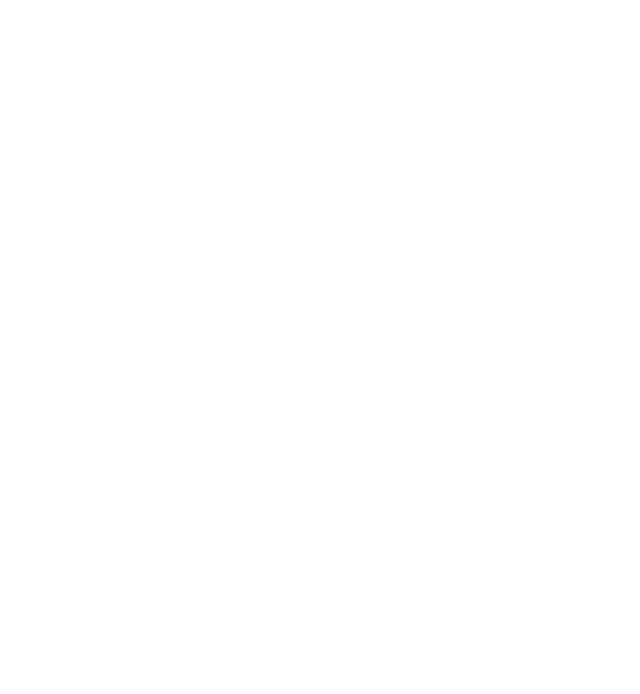
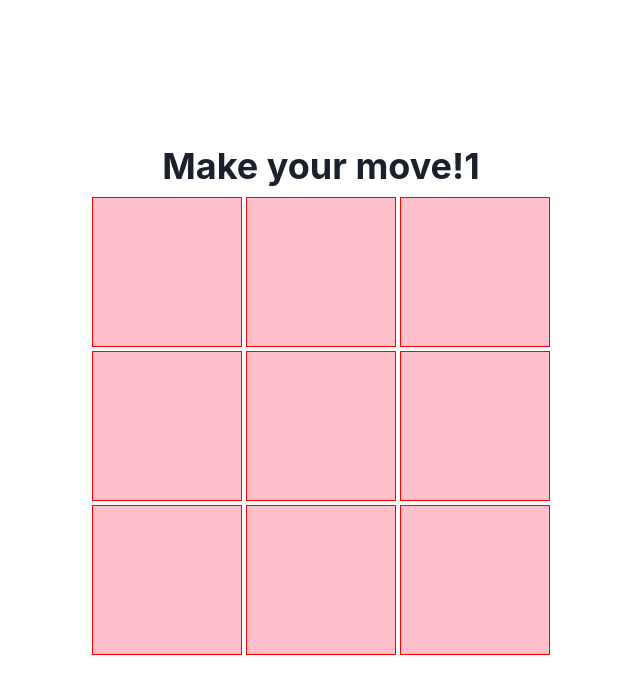
Before and after one commit to devnm21/tic-tac-toe, a React (Create React App) app in the folder frontend/: page /game/1 in a window 1280 px wide. Before the commit this address had no page. Shown: the top 694 px of the page, without its empty margins (319-959 px from the left). Built offline with nearby package versions, Linux system fonts and the light colour scheme.

Commit message:
Render 9x9 Gameblocks (GameBoard) with state and onClick behaviour

```diff
--- /dev/null
+++ b/frontend/src/components/GameBoard/index.tsx
@@ -0,0 +1,48 @@
+import React, {ReactElement, useEffect, useState} from 'react';
+import Block from 'components/GameBoard/Block';
+import {Grid, GridItem } from '@chakra-ui/react';
+import {getInitialGameBoardState} from '../../utils';
+
+
+
+const GameBoard : React.FC = (): ReactElement => {
+
+	const [blocks, setBlocks] = useState(getInitialGameBoardState());
+	const onBlockClick = (id: any) => {
+		setBlocks({
+			...blocks,
+			[id]: {
+				markStyle: {
+					backgroundColor: 'brown'
+				},
+			}
+		});
+	};
+	return  <>
+		<Grid
+			templateColumns='repeat(3, 1fr)'
+			gap={1}
+			alignContent={'space-around'}
+		>
+			{
+				Object.entries(blocks).map(
+					([key, block]) =>
+						<GridItem
+							key={key}
+							id={key}
+							colSpan={1}
+							bg='papayawhip'
+							as={'div'}
+							onClick={() => onBlockClick(key)}
+						>
+							{/* eslint-disable-next-line @typescript-eslint/ban-ts-comment */}
+							{/*  @ts-ignore */}
+							<Block markStyle={block.markStyle} />
+						</GridItem>
+				)
+			}
+		</Grid>
+	</>;
+};
+
+export default GameBoard ;
--- a/frontend/src/routes/index.tsx
+++ b/frontend/src/routes/index.tsx
@@ -11,9 +11,9 @@
 	return (
 		<ChakraProvider>
 			<Router>
-				<Routes>
+				<Routes>[
 					<Route path='/' element={<Home />} />
-					<Route path='/newGame/:id' element={<Game />} />
+					<Route path='/game/:id' element={<Game />} />
 				</Routes>
 			</Router>
 		</ChakraProvider>
--- /dev/null
+++ b/frontend/src/utils/index.ts
@@ -0,0 +1,10 @@
+export const getInitialGameBoardState = () => {
+	// eslint-disable-next-line @typescript-eslint/ban-ts-comment
+	// @ts-ignore
+	return [...Array(9).keys()].reduce((acc, curr) => ({...acc, [curr]: {
+		marked: null,
+		markStyle: {
+			backgroundColor: 'pink',
+		}
+	}}), {});
+};
--- a/frontend/src/views/game/index.tsx
+++ b/frontend/src/views/game/index.tsx
@@ -1,16 +1,28 @@
 import React from 'react';
-import { Center, Heading, Stack} from '@chakra-ui/react';
+import {Flex, Heading, Stack, useColorModeValue} from '@chakra-ui/react';
+import {useParams} from 'react-router-dom';
+import GameBoard from 'components/GameBoard';
 
 const Game = () => {
+	const { id } = useParams<{id: string}>();
+
+
 	return <>
-		<Center>
-			<Stack marginTop={'23%'} >
+		<Flex
+			minH={'100vh'}
+			align={'center'}
+			justify={'center'}
+			bg={useColorModeValue('black.50', 'white.800')
+			}>
+			<Stack align={'center'} >
 				<Heading as={'h1'} >
 					Make your move!
+					{id}
 				</Heading>
+				<GameBoard />
 			</Stack>
+		</Flex>
 
-		</Center>
 	</>;
 };
 
--- a/frontend/src/views/home/index.tsx
+++ b/frontend/src/views/home/index.tsx
@@ -1,14 +1,22 @@
 import React from 'react';
-import {Button, Center, Heading, Stack} from '@chakra-ui/react';
+import {Button, Center, Flex, Heading, Stack, useColorModeValue} from '@chakra-ui/react';
+import {useNavigate} from 'react-router-dom';
 
 const Home = () => {
+	const navigate = useNavigate();
 	return <>
 		<Center>
-			<Stack marginTop={'23%'} >
-				<Heading padding={'10px'} as={'h4'} >Tick Tak Toe!</Heading>
-				<Button>Create and Start a Game</Button>
-			</Stack>
-
+			<Flex
+				minH={'100vh'}
+				align={'center'}
+				justify={'center'}
+				bg={useColorModeValue('black.50', 'white.800')
+				}>
+				<Stack align={'center'} >
+					<Heading padding={'10px'} as={'h4'} >Tick Tak Toe!</Heading>
+					<Button onClick={() => navigate('/game/123')} >Create and Start a Game</Button>
+				</Stack>
+			</Flex>
 		</Center>
 	</>;
 };
```
Also changed, not shown: 1 other file (tests, documents, lock files or other folders).
